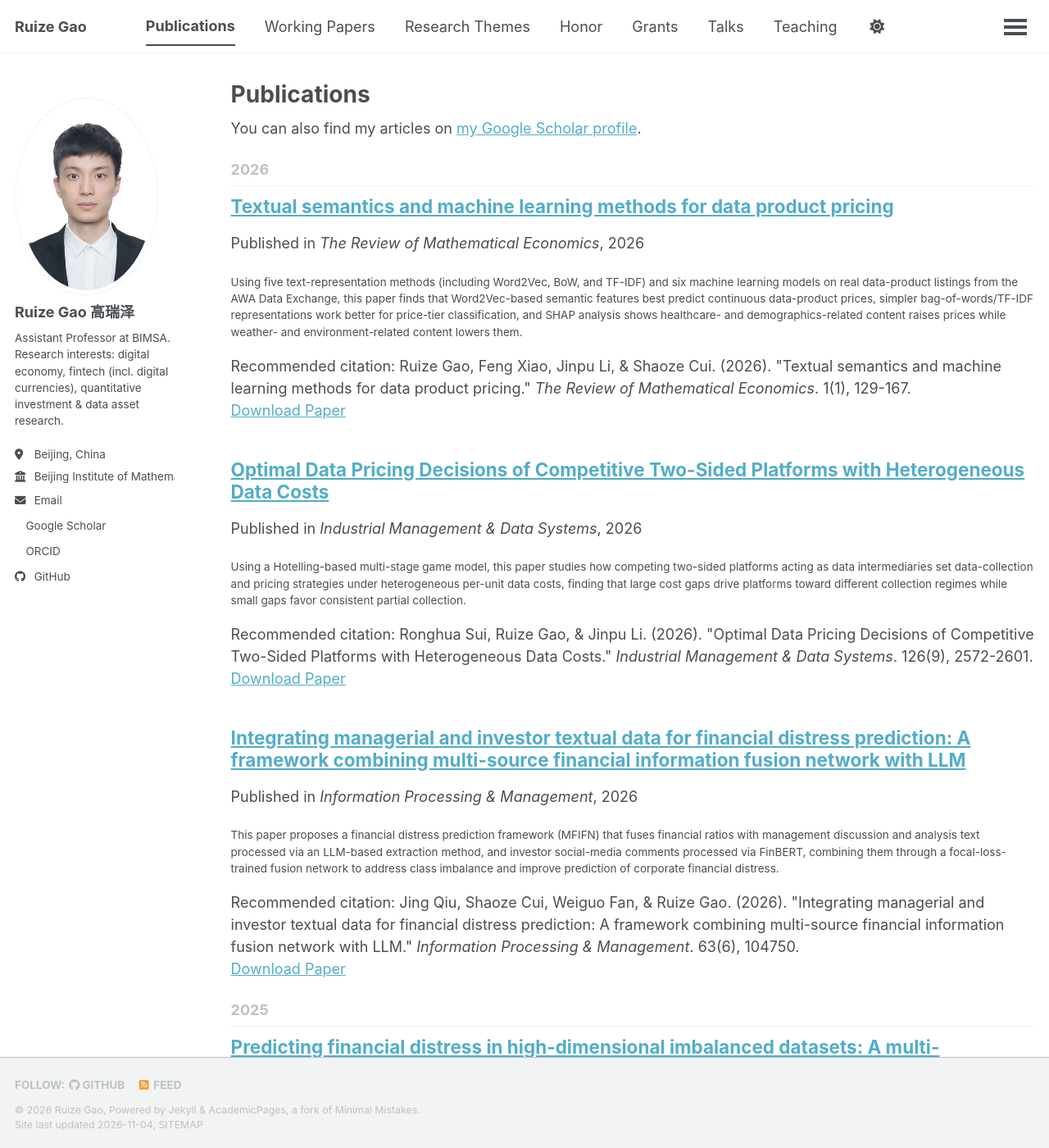
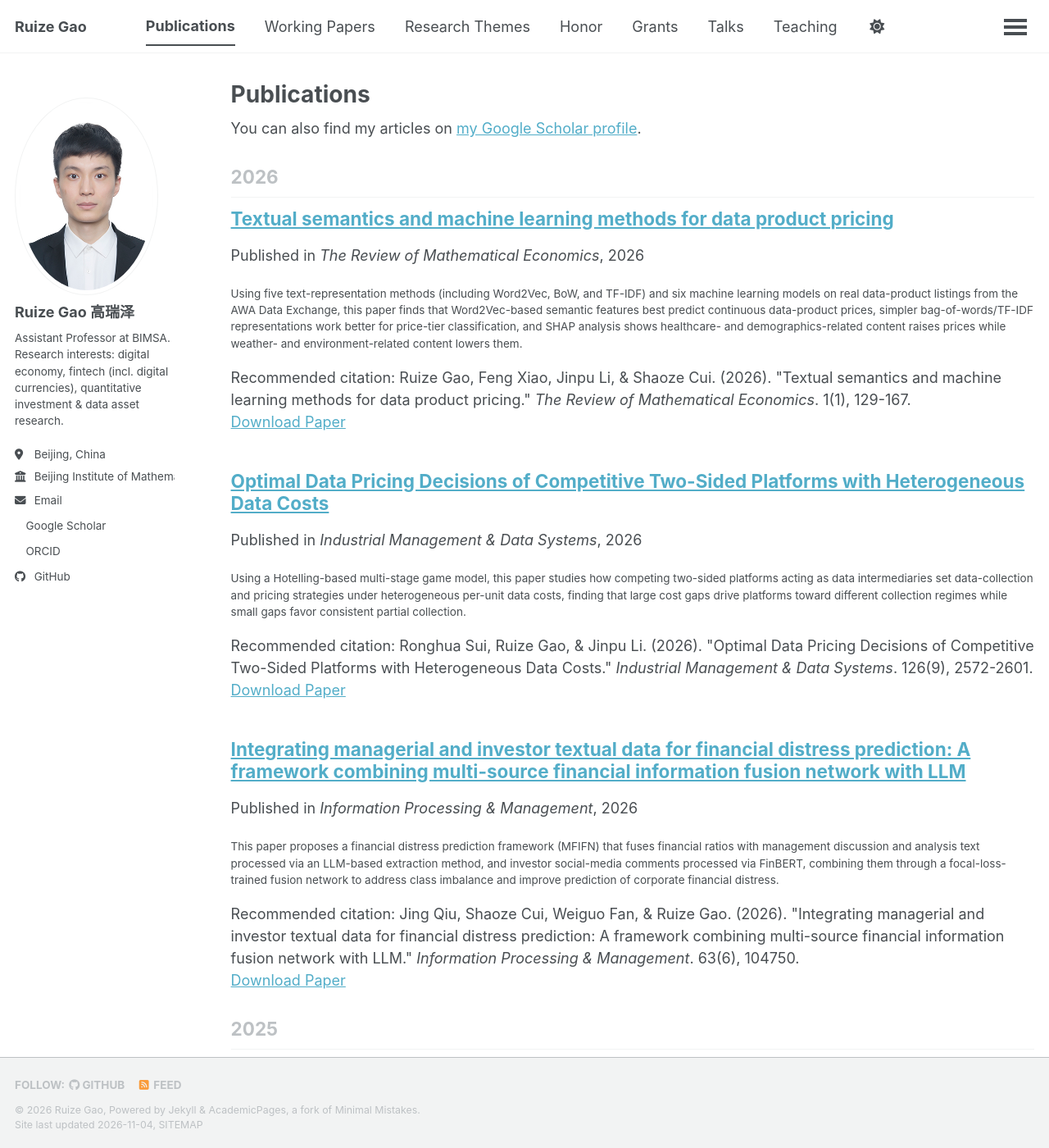
Before and after one commit to mark-golden/mark-golden.github.io, a Jekyll site: the page built from _pages/publications.html, in a window 1280 px wide and 1400 px high. Shown: the whole window at 82% size. Built offline with Jekyll 4.4.1, drawn with Linux system fonts in a browser that asks for light colours; a script bundle is joined from its source files by our own code; a style sheet for code colours, icons or effects is not loaded.

Commit message:
Enlarge year headings on the Publications page
Scoped to this page only: the shared .archive__subtitle class is
also used by Blog Posts/category/tag archives, which should stay
unaffected. Bumped from 1em to 1.25em to match the site's default
h2 size, the same size Working Papers and Honor already use for
their year headings.

```diff
--- a/_pages/publications.html
+++ b/_pages/publications.html
@@ -4,6 +4,12 @@ title: "Publications"
 permalink: /publications/
 author_profile: true
 ---
+
+<style>
+  .archive__subtitle {
+    font-size: 1.25em;
+  }
+</style>
 
 {% if site.author.googlescholar %}
   <div class="wordwrap">You can also find my articles on <a href="{{site.author.googlescholar}}">my Google Scholar profile</a>.</div>
```
